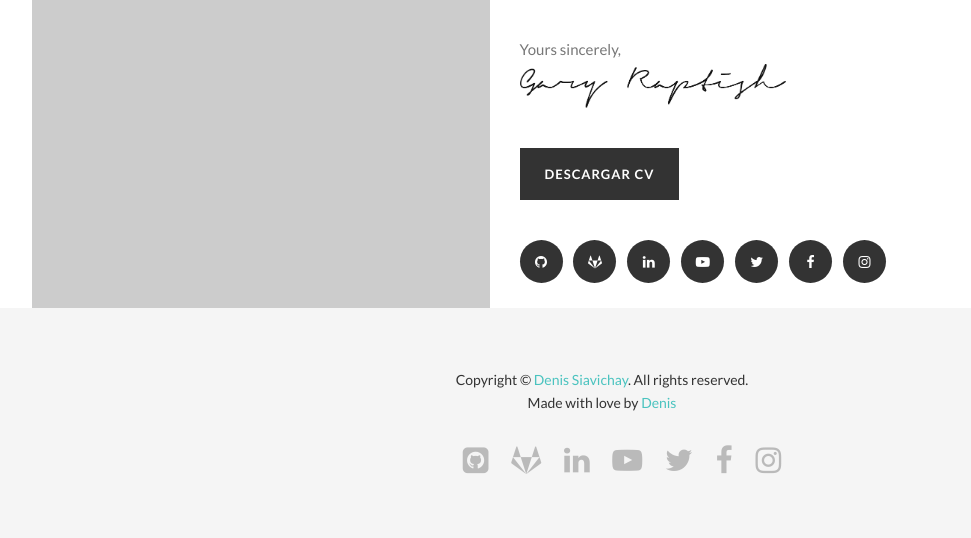
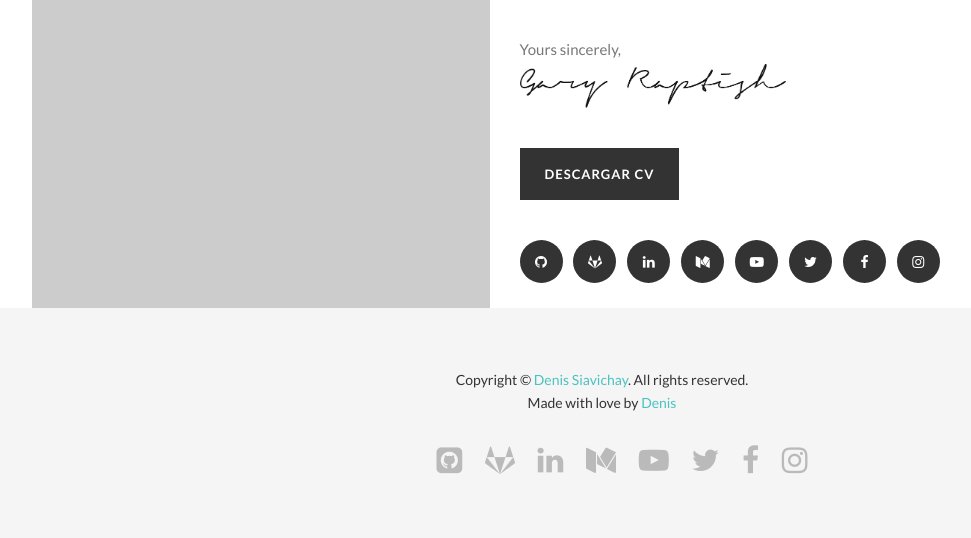
Before and after one commit to dbsiavichay/portfolio, a Django app: page / in a window 1280 px wide. Shown: the part 508-1046 px from the top of the page, without its empty margins (38-1009 px from the left). Run offline with Django 3.2, Linux system fonts and the light colour scheme; parts of the project's set-up code (start-up, migrations or seed data) failed here and were passed over; some libraries are stand-ins or nearby versions.

Commit message:
:lipstick: Add social network at index and footer

```diff
--- a/templates/base/footer.html
+++ b/templates/base/footer.html
@@ -11,6 +11,7 @@
 					<li><a href="https://github.com/dbsiavichay" target="_blank"><i class="fa fa-github-square"></i></a></li>
 					<li><a href="https://gitlab.com/dbsiavichay" target="_blank"><i class="fa fa-gitlab"></i></a></li>
 					<li><a href="https://www.linkedin.com/in/dbsiavichay/" target="_blank"><i class="fa fa-linkedin"></i></a></li>
+					<li><a href="https://medium.com/@dbsiavichay" target="_blank"><i class="fa fa-medium"></i></a></li>
 					<li><a href="https://www.youtube.com/channel/UCsyfdGogW_vY2aOerNWmByw" target="_blank"><i class="fa fa-youtube-play"></i></a></li>
 					<li><a href="https://twitter.com/dbsiavichay" target="_blank"><i class="fa fa-twitter"></i></a></li>
 					<li><a href="https://www.facebook.com/dbsiavichay" target="_blank"><i class="fa fa-facebook"></i></a></li>
--- a/templates/index.html
+++ b/templates/index.html
@@ -40,6 +40,7 @@
             <li><a href="https://github.com/dbsiavichay" target="_blank"><i class="fa fa-github"></i></a></li>
             <li><a href="https://gitlab.com/dbsiavichay" target="_blank"><i class="fa fa-gitlab"></i></a></li>
             <li><a href="https://www.linkedin.com/in/dbsiavichay/" target="_blank"><i class="fa fa-linkedin"></i></a></li>
+            <li><a href="https://medium.com/@dbsiavichay" target="_blank"><i class="fa fa-medium"></i></a></li>
             <li><a href="https://www.youtube.com/channel/UCsyfdGogW_vY2aOerNWmByw" target="_blank"><i class="fa fa-youtube-play"></i></a></li>
             <li><a href="https://twitter.com/dbsiavichay" target="_blank"><i class="fa fa-twitter"></i></a></li>
             <li><a href="https://www.facebook.com/dbsiavichay" target="_blank"><i class="fa fa-facebook"></i></a></li>
```
